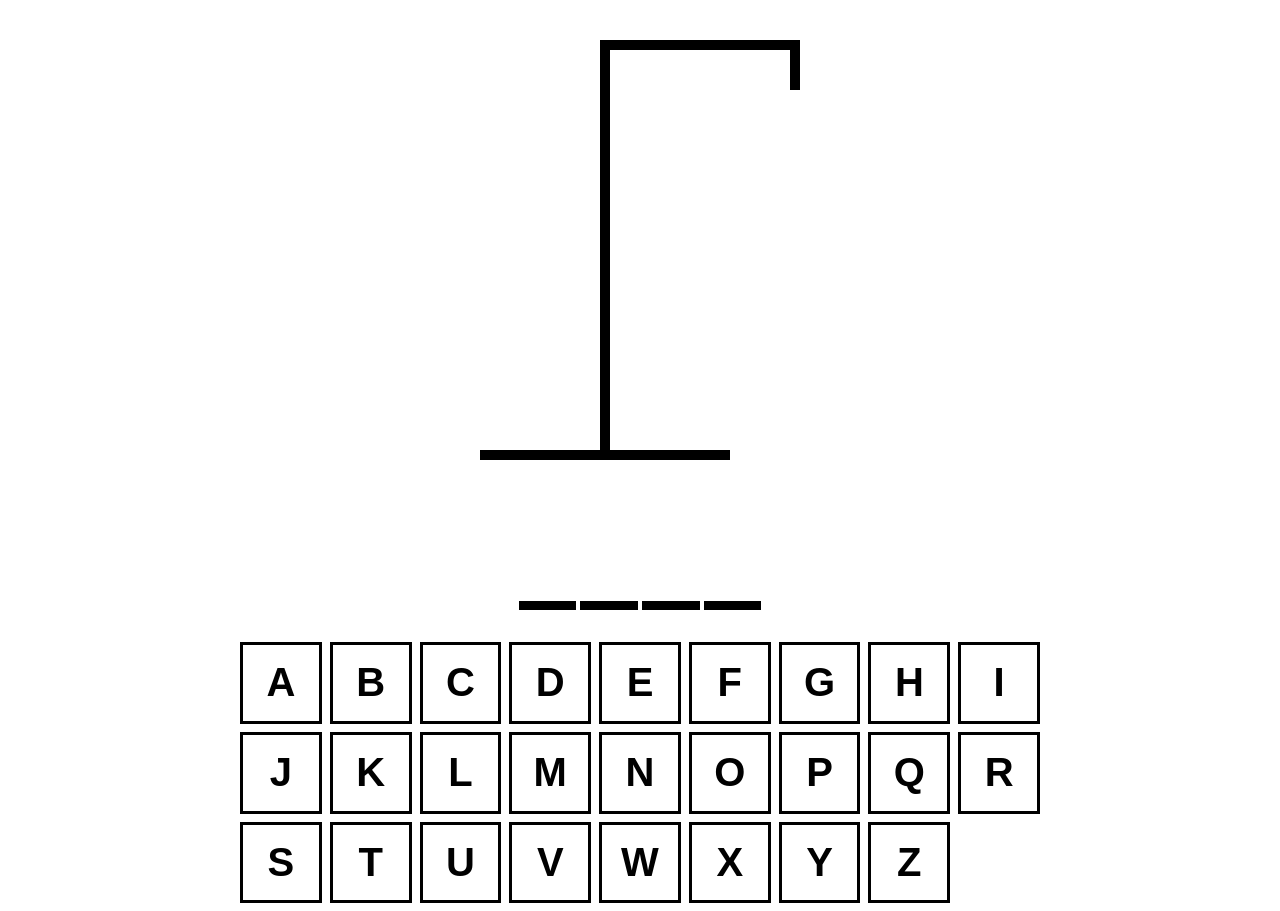
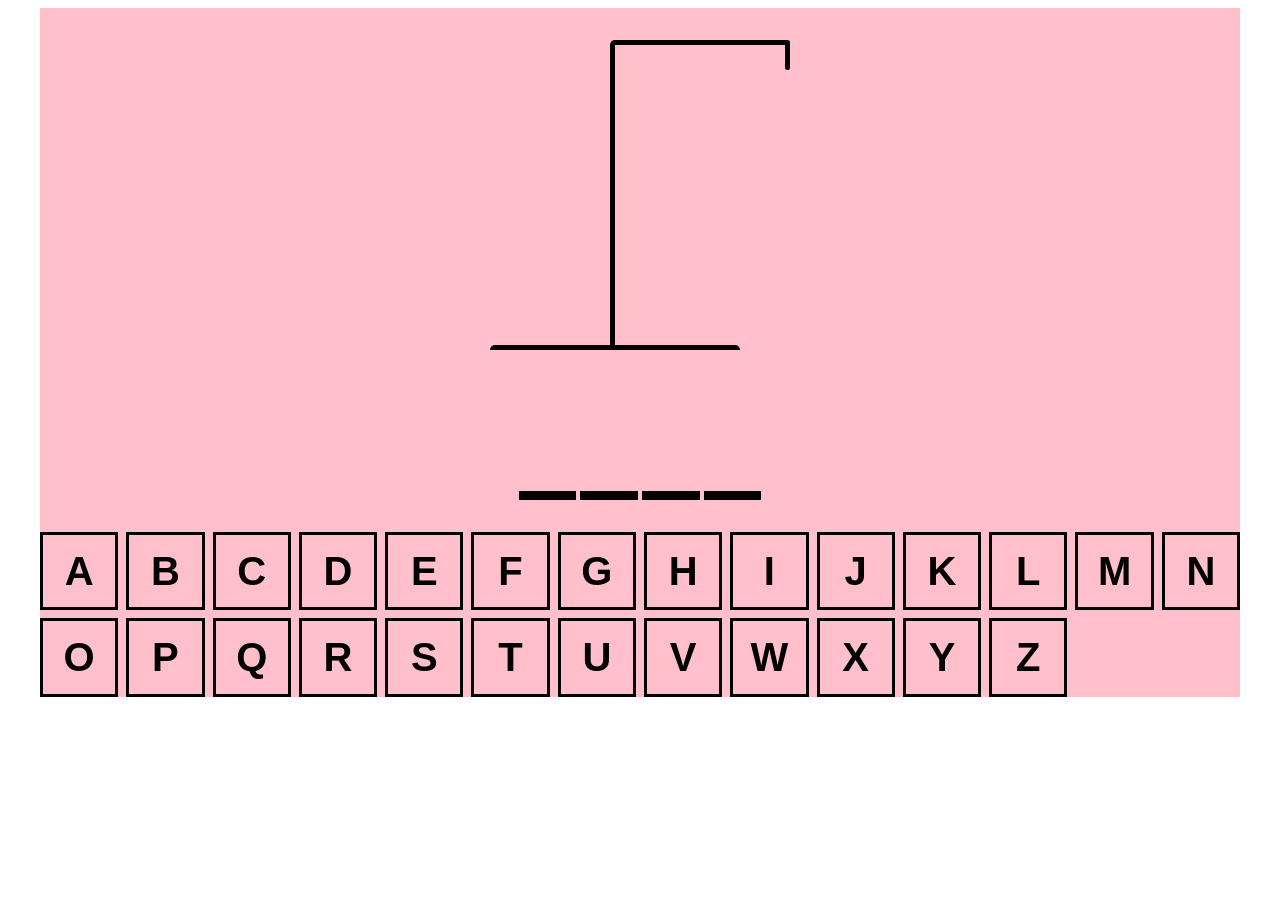
Before and after one commit to BlackWatch021/ts-hangman, a React (Vite) app: page / in a window 1280 px wide. After the commit the page ends 800 px from the top, so only its background shows below. Built offline with nearby package versions, Linux system fonts and the light colour scheme.

Commit message:
Hangman drawing redesigned

```diff
--- a/src/App.tsx
+++ b/src/App.tsx
@@ -75,15 +75,22 @@ const App = (props: Props) => {
   return (
     <div
       style={{
-        maxWidth: "800px",
+        maxWidth: "1200px",
         display: "flex",
         flexDirection: "column",
         gap: "2rem",
         margin: "0 auto",
         alignItems: "center",
+        background: "pink",
       }}
     >
-      <div style={{ fontSize: "2rem", textAlign: "center" }}>
+      <div
+        style={{
+          fontSize: "16pt",
+          fontFamily: "sans-serif",
+          textAlign: "center",
+        }}
+      >
         {isWinner && "You Gussed it right- Refresh to start again"}
         {isLoser && "Upppps, Its wrong- Refresh to start again"}
       </div>
--- a/src/scenes/hangmanDrawing/index.tsx
+++ b/src/scenes/hangmanDrawing/index.tsx
@@ -9,19 +9,19 @@ const HEAD = (
       height: "50px ",
       borderRadius: "100%",
       position: "absolute",
-      top: "50px ",
-      right: "-30px",
-      border: "10px solid black",
+      top: "29px ",
+      right: "-26px",
+      border: "5px solid black",
     }}
   />
 );
 const BODY = (
   <div
     style={{
-      width: "10px",
+      width: "5px",
       height: "100px ",
       position: "absolute",
-      top: "119px ",
+      top: "88px ",
       right: "0px",
       background: "black",
     }}
@@ -30,12 +30,12 @@ const BODY = (
 const RIGHT_ARM = (
   <div
     style={{
-      width: "100px",
-      height: "10px ",
+      width: "88px",
+      height: "5px ",
       background: "black",
       position: "absolute",
-      top: "150px ",
-      right: "-100px",
+      top: "123px ",
+      right: "-88px",
       rotate: "-30deg",
       transformOrigin: "left bottom",
     }}
@@ -44,12 +44,12 @@ const RIGHT_ARM = (
 const LEFT_ARM = (
   <div
     style={{
-      width: "100px",
-      height: "10px ",
+      width: "88px",
+      height: "5px ",
       background: "black",
       position: "absolute",
-      top: "150px ",
-      right: "10px",
+      top: "123px ",
+      right: "5px",
       rotate: "30deg",
       transformOrigin: "right bottom",
     }}
@@ -58,12 +58,12 @@ const LEFT_ARM = (
 const RIGHT_LEG = (
   <div
     style={{
-      width: "100px",
-      height: "10px ",
+      width: "88px",
+      height: "5px ",
       background: "black",
       position: "absolute",
-      top: "210px ",
-      right: "-90px",
+      top: "180px ",
+      right: "-84px",
       rotate: "60deg",
       transformOrigin: "left bottom",
     }}
@@ -72,11 +72,11 @@ const RIGHT_LEG = (
 const LEFT_LEG = (
   <div
     style={{
-      width: "100px",
-      height: "10px ",
+      width: "88px",
+      height: "5px ",
       background: "black",
       position: "absolute",
-      top: "210px ",
+      top: "180px ",
       right: "0px",
       rotate: "-60deg",
       transformOrigin: "right bottom",
@@ -92,32 +92,41 @@ const index = ({ numberOfGuesses }: Props) => {
       {BODY_PARTS.slice(0, numberOfGuesses)}
       <div
         style={{
-          height: "50px",
-          width: "10px",
+          height: "30px",
+          width: "5px",
           background: "black",
           position: "absolute",
           top: 0,
           right: 0,
+          borderRadius: "20px",
         }}
       ></div>
       <div
         style={{
-          height: "10px",
-          width: "200px",
+          height: "5px",
+          width: "180px",
+          marginLeft: "120px",
+          background: "black",
+          borderTopLeftRadius: "20px",
+          borderTopRightRadius: "20px",
+        }}
+      ></div>
+      <div
+        style={{
+          height: "300px",
+          width: "5px",
           marginLeft: "120px",
           background: "black",
         }}
       ></div>
       <div
         style={{
-          height: "400px",
-          width: "10px",
-          marginLeft: "120px",
+          height: "5px",
+          width: "250px",
           background: "black",
+          borderTopRightRadius: "20px",
+          borderTopLeftRadius: "20px",
         }}
-      ></div>
-      <div
-        style={{ height: "10px", width: "250px", background: "black" }}
       ></div>
     </div>
   );
```
